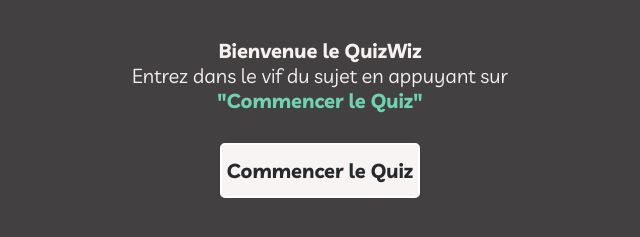
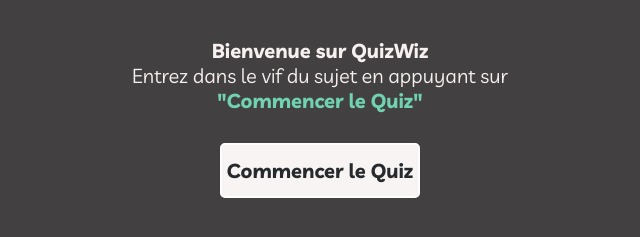
Before and after one commit to marcellindjambo/quiz-app, a plain HTML site: page index.html in a window 1280 px wide. Shown: the part 393-630 px from the top of the page, 320-960 px from the left. Drawn offline with Linux system fonts and the light colour scheme.

Commit message:
modified:   index.html

```diff
--- a/index.html
+++ b/index.html
@@ -78,7 +78,7 @@
                     <h1>Tester vos connaissances <br> sur le Big Data</h1>
                     <hr>
                     <p>
-                        <b>Bienvenue le QuizWiz</b><br>
+                        <b>Bienvenue sur QuizWiz</b><br>
                         Entrez dans le vif du sujet en appuyant sur <br>
                                <b style="color: #70D2B1;">"Commencer le Quiz"</b>
                     </p>
--- a/styles/style.css
+++ b/styles/style.css
@@ -1,5 +1,5 @@
 /* Importation de la police de caractères */
-@import url('https://fonts.googleapis.com/css2?family=Livvic:ital,wght@0,100;0,200;0,300;0,400;0,500;0,600;0,700;0,900;1,100;1,200;1,300;1,400;1,500;1,600;1,700;1,900&display=swap');
+@import url("https://fonts.googleapis.com/css2?family=Livvic:ital,wght@0,100;0,200;0,300;0,400;0,500;0,600;0,700;0,900;1,100;1,200;1,300;1,400;1,500;1,600;1,700;1,900&display=swap");
 
 /* Réinitialisation des marges, des paddings et de la boîte de modèle */
 * {
```
Also changed, not shown: scripts/question.js (+3 -5 lines).
